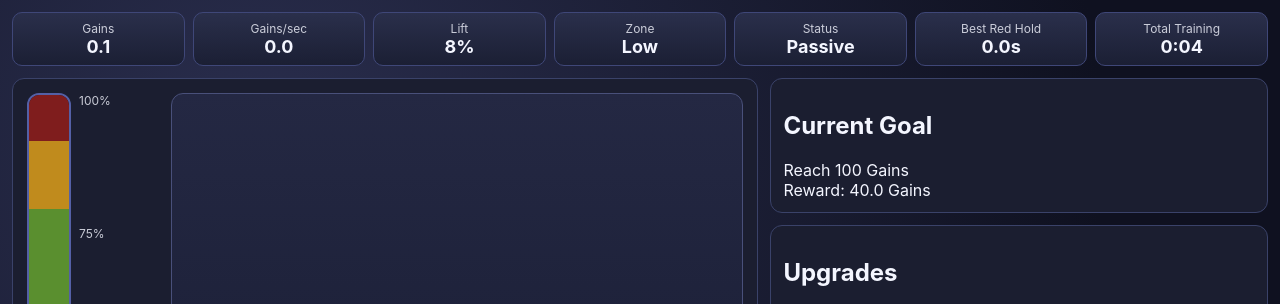
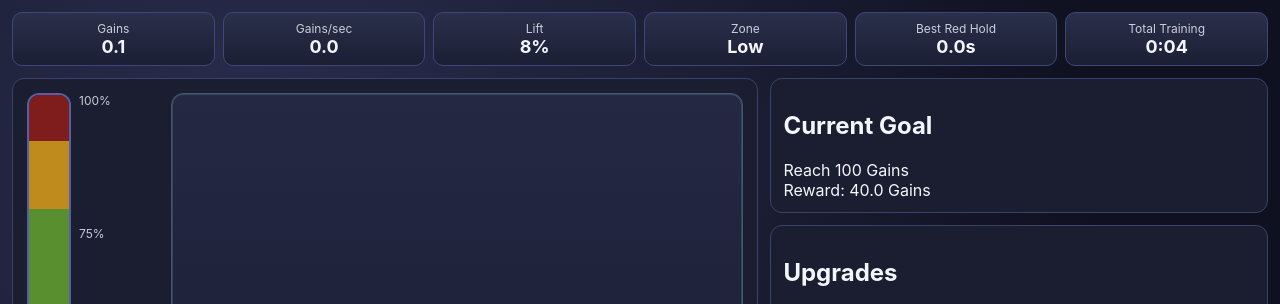
Before and after one commit to rtaganov/test_project_html5, a plain HTML site: page index.html in a window 1280 px wide. Shown: the top 304 px of the page. Drawn offline with Linux system fonts and the light colour scheme.

Commit message:
Remove text status HUD and drive state via visual classes

```diff
--- a/game.js
+++ b/game.js
@@ -47,7 +47,7 @@ function initGame() {
   render();
   requestAnimationFrame(loop);
 }
-function cacheEls() { ["gains","gps","liftPercent","zone","mode","bestRed","playtime","indicator","weight","redZone","maxBonus","resetBtn","goalText","goalReward","upgradeList","liftTarget","toastContainer","offlineModal","offlineText","closeOffline"].forEach(id=>el[id]=document.getElementById(id)); }
+function cacheEls() { ["gains","gps","liftPercent","zone","bestRed","playtime","indicator","weight","redZone","maxBonus","resetBtn","goalText","goalReward","upgradeList","arena","liftTarget","toastContainer","offlineModal","offlineText","closeOffline"].forEach(id=>el[id]=document.getElementById(id)); }
 
 function setupDebugMode() {
   const params = new URLSearchParams(window.location.search);
@@ -275,18 +275,35 @@ function updateGame(dt) {
   }
 }
 function render() {
+  const passiveStable = state.debugPassiveLift ?? getPassiveStableLevel(state);
+  const isLifting = state.holdInput;
+  const isFalling = !isLifting && state.lift > passiveStable + 0.01;
+  const isStable = !isLifting && Math.abs(state.lift - passiveStable) <= 0.01;
+  const isRedZone = state.lift >= .9;
+
   el.gains.textContent = formatNumber(state.gains);
   el.gps.textContent = formatNumber(state.gps);
   el.liftPercent.textContent = `${Math.round(state.lift * 100)}%`;
   el.zone.textContent = state.zone;
-  el.mode.textContent = state.holdInput ? "Active" : "Passive";
   el.bestRed.textContent = `${state.bestRedHold.toFixed(1)}s`;
   el.playtime.textContent = formatTime(state.totalPlaytime);
   el.indicator.style.bottom = `${state.lift * 100}%`;
   el.weight.style.top = `${55 - state.lift * 40}%`;
-  el.redZone.classList.toggle("glow", state.lift >= .9);
-  el.maxBonus.classList.toggle("show", state.lift >= .9);
-  el.weight.classList.toggle("red-pulse", state.lift >= .9);
+  el.redZone.classList.toggle("glow", isRedZone);
+  el.maxBonus.classList.toggle("show", isRedZone);
+  el.weight.classList.toggle("red-pulse", isRedZone);
+  el.liftTarget.classList.toggle("is-lifting", isLifting);
+  el.liftTarget.classList.toggle("is-falling", isFalling);
+  el.liftTarget.classList.toggle("is-stable", isStable);
+  el.liftTarget.classList.toggle("is-red-zone", isRedZone);
+  el.weight.classList.toggle("is-lifting", isLifting);
+  el.weight.classList.toggle("is-falling", isFalling);
+  el.weight.classList.toggle("is-stable", isStable);
+  el.weight.classList.toggle("is-red-zone", isRedZone);
+  el.arena.classList.toggle("is-lifting", isLifting);
+  el.arena.classList.toggle("is-falling", isFalling);
+  el.arena.classList.toggle("is-stable", isStable);
+  el.arena.classList.toggle("is-red-zone", isRedZone);
   const goal = goals[state.goalIndex];
   el.goalText.textContent = goal ? goal.text : "All goals complete. Keep forging!";
   el.goalReward.textContent = goal ? `Reward: ${formatNumber(goal.reward)} Gains` : "";
--- a/index.html
+++ b/index.html
@@ -13,13 +13,12 @@
       <div class="hud-card"><span>Gains/sec</span><strong id="gps">0</strong></div>
       <div class="hud-card"><span>Lift</span><strong id="liftPercent">0%</strong></div>
       <div class="hud-card"><span>Zone</span><strong id="zone">Low</strong></div>
-      <div class="hud-card"><span>Status</span><strong id="mode">Passive</strong></div>
       <div class="hud-card"><span>Best Red Hold</span><strong id="bestRed">0.0s</strong></div>
       <div class="hud-card"><span>Total Training</span><strong id="playtime">0:00</strong></div>
     </header>
 
     <main class="layout">
-      <section class="arena">
+      <section class="arena" id="arena">
         <div class="meter-wrap">
           <div class="meter" id="meter">
             <div class="zone z-low"></div>
--- a/styles.css
+++ b/styles.css
@@ -36,6 +36,25 @@ body {
 .meter-labels { display:flex; flex-direction:column; justify-content:space-between; font-size:12px; opacity:.8; }
 .forge { position:relative; min-height: 460px; border:1px solid #49507a; border-radius:12px; background: linear-gradient(180deg,#242843,#161a2f); overflow:hidden; display:flex; justify-content:center; align-items:flex-end; cursor:pointer; user-select:none; }
 .weight { position:absolute; top:58%; font-size:72px; transition: top .08s linear; }
+.arena,
+.forge,
+.weight { transition: filter .16s ease, box-shadow .16s ease, transform .16s ease, border-color .16s ease; }
+
+.arena.is-lifting .forge,
+.forge.is-lifting { box-shadow: inset 0 0 0 1px rgba(242, 167, 59, 0.35), 0 0 14px rgba(242, 167, 59, 0.18); }
+.weight.is-lifting { transform: translateY(-1px) scale(1.01); filter: drop-shadow(0 0 6px rgba(242, 167, 59, 0.45)); }
+
+.arena.is-falling .forge,
+.forge.is-falling { box-shadow: inset 0 0 0 1px rgba(140, 165, 220, 0.24); }
+.weight.is-falling { transform: translateY(1px); filter: saturate(0.92) brightness(0.95); }
+
+.arena.is-stable .forge,
+.forge.is-stable { box-shadow: inset 0 0 0 1px rgba(103, 212, 148, 0.22); }
+.weight.is-stable { filter: drop-shadow(0 0 5px rgba(103, 212, 148, 0.32)); }
+
+.arena.is-red-zone .forge,
+.forge.is-red-zone { border-color: #8b3b3b; box-shadow: inset 0 0 0 1px rgba(255, 98, 98, 0.25), 0 0 18px rgba(190, 35, 35, 0.3); }
+.weight.is-red-zone { filter: drop-shadow(0 0 10px rgba(255, 67, 67, 0.55)); }
 .weight.red-pulse { animation: pulse .35s infinite alternate; }
 @keyframes pulse { from { transform: scale(1); filter: drop-shadow(0 0 2px #f77);} to { transform: scale(1.08); filter: drop-shadow(0 0 12px #ff4343);} }
 .barbell { position:absolute; width: 70%; height: 10px; background:#9ca6d8; border-radius:8px; bottom: 42%; }
```
